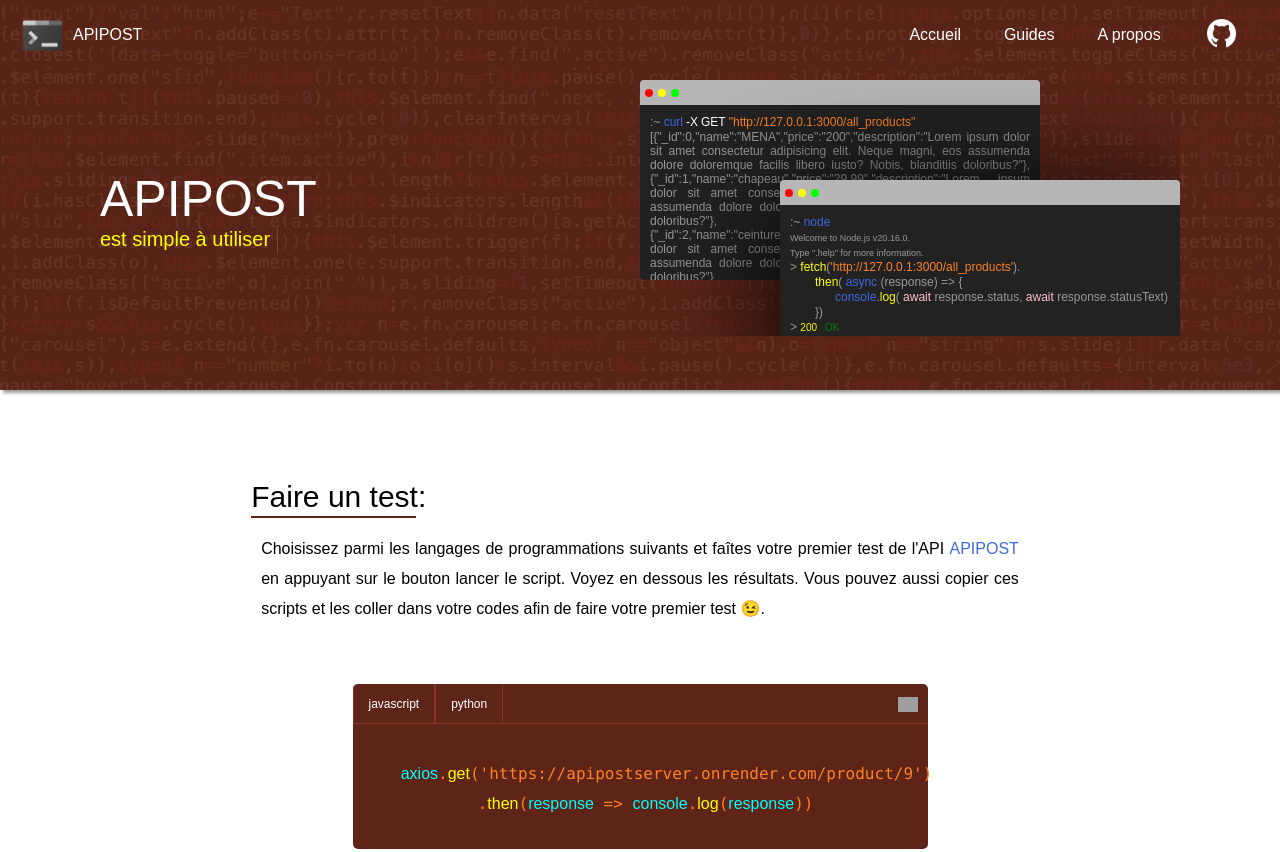
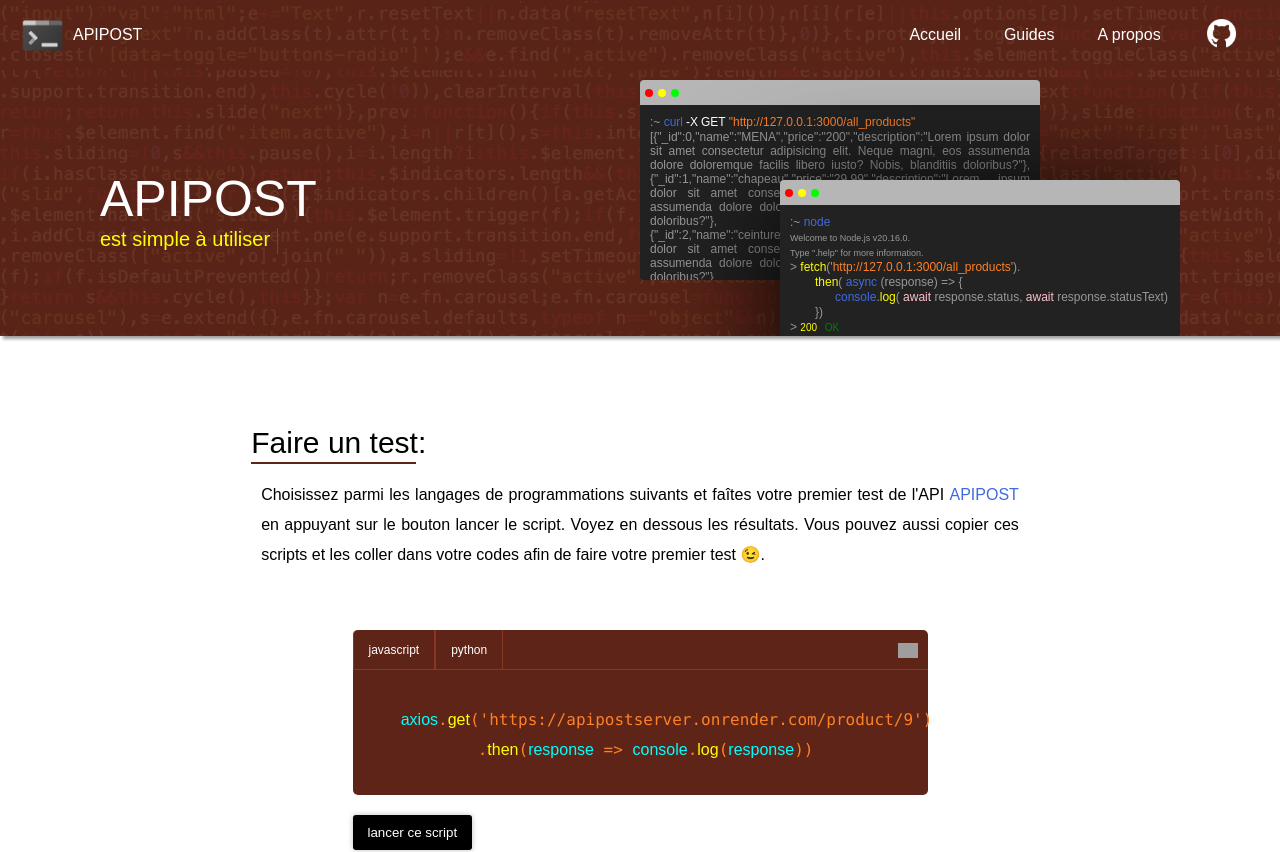
Before and after one commit to IALYFrancisco/APIPOST, a Vue app: page / in a window 1280 px wide. Shown: the top 852 px of the page. Built offline with nearby package versions, Linux system fonts and the light colour scheme; grey boxes are pictures that could not be loaded.

Commit message:
responsivisation du header de la page d'accueil

```diff
--- a/src/components/HeaderComponent.vue
+++ b/src/components/HeaderComponent.vue
@@ -86,7 +86,7 @@
 <style scoped>
 header {
   width: 100%;
-  height: 40vh;
+  height: 266px;
   background-image: url('../assets/images/background_image (3).jpg');
   background-size: cover;
   background-position: center;
@@ -126,6 +126,7 @@
   margin-top: -90px;
   position: relative;
   overflow: hidden;
+  max-width: 600px;
 }
 
 header div.banniere div.right div.terminal1,
```
